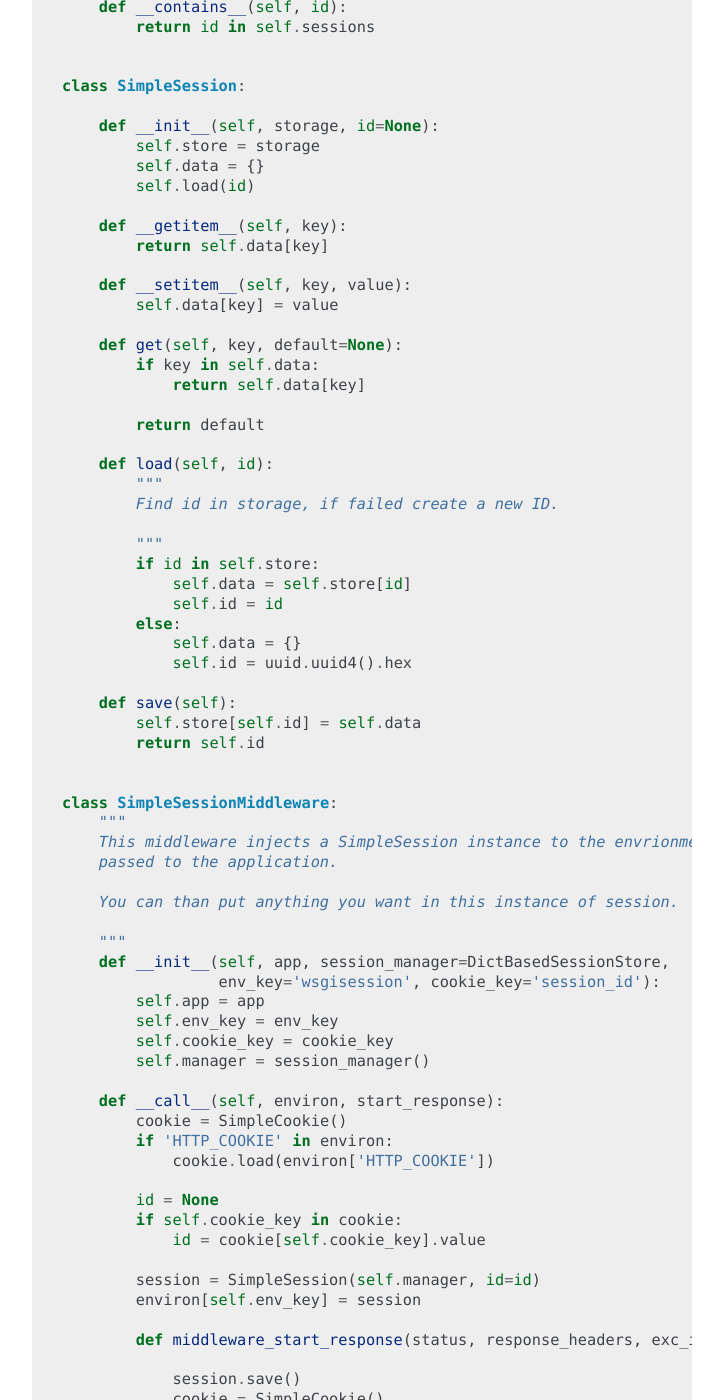
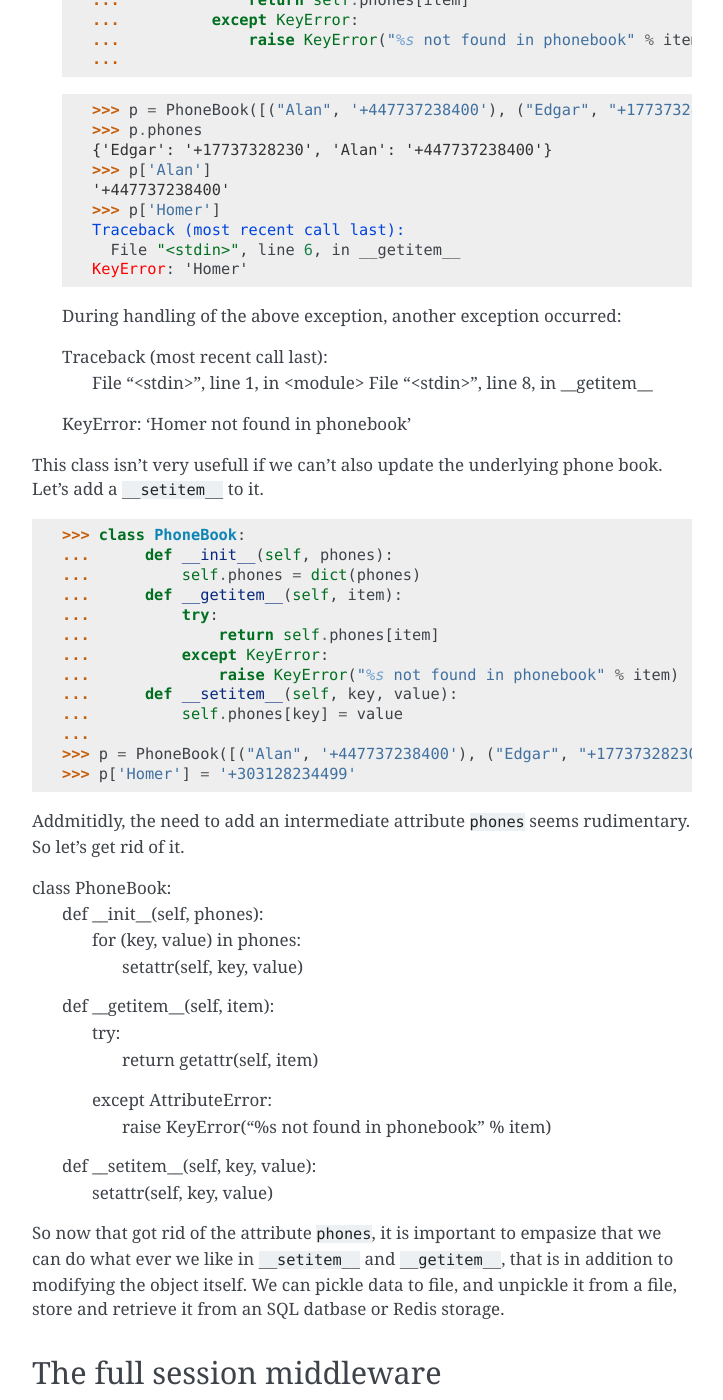
Before and after one commit to oz123/advanced-python, a Sphinx documentation site: the page built from docs/sessions.rst, in a window 1280 px wide and 1400 px high, scrolled down 2046 px. Shown: the whole window, without its empty margins (388-1111 px from the left). Built offline with Sphinx 7.4.7, drawn with Linux system fonts in a browser that asks for light colours; some of the changed text lies outside the part shown.

Commit message:
Add more notes about attribute access

```diff
--- a/docs/sessions.rst
+++ b/docs/sessions.rst
@@ -32,8 +32,8 @@ partially true. Let's look at an instance ``p`` of the class ``Person``:
 
 When accessing ``p.name`` there is a chain of lookups of ``p`` in a few places.
 A look up in ``p.__dict__`` is almost the last action. We will discuss the
-complete process of attribute access later. For now, we are going to present a
-partially correct image.
+complete process of attribute access later. For now, we are going to stay with
+this partially correct image.
 
 If the attribute we are trying to access is not found in the instances
 `__dict__` the same attribute will be searched in the class ``__dict__``.
@@ -76,6 +76,91 @@ method just added a new underlying attribute, so everytime we access the store,
 the interpreter needs to do an extra step to first pick up ``store`` from
 ``session.__dict__`` and then store an item in an embeded ``__dict__`` within.
 
+As already pointed above, we want our SessionStorage class to behave like a
+dictionary. To do that we need to create a class with a few special methods.
+Specifically, we are going to create a ``__getitem__`` method which alows
+us to access the session data with ``session['session_id']``.
+
+Exercise 6
++++++++++++
+
+Implement a ``PhoneBook`` class with a ``__getitem__`` method.
+The class should have the following ``__init__``:
+
+
+   >>> class PhoneBook:
+   ...      def __init__(self, phones):
+   ...          self.phones = dict(phones)
+
+
+
+   >>> class PhoneBook:
+   ...      def __init__(self, phones):
+   ...          self.phones = dict(phones)
+   ...      def __getitem__(self, item):
+   ...          try:
+   ...              return self.phones[item]
+   ...          except KeyError:
+   ...              raise KeyError("%s not found in phonebook" % item)
+   ...
+
+   >>> p = PhoneBook([("Alan", '+447737238400'), ("Edgar", "+17737328230")])
+   >>> p.phones
+   {'Edgar': '+17737328230', 'Alan': '+447737238400'}
+   >>> p['Alan']
+   '+447737238400'
+   >>> p['Homer']
+   Traceback (most recent call last):
+     File "<stdin>", line 6, in __getitem__
+   KeyError: 'Homer'
+
+   During handling of the above exception, another exception occurred:
+
+   Traceback (most recent call last):
+     File "<stdin>", line 1, in <module>
+     File "<stdin>", line 8, in __getitem__
+   KeyError: 'Homer not found in phonebook'
+
+This class isn't very usefull if we can't also update the underlying phone book.
+Let's add a  ``__setitem__`` to it.
+
+>>> class PhoneBook:
+...      def __init__(self, phones):
+...          self.phones = dict(phones)
+...      def __getitem__(self, item):
+...          try:
+...              return self.phones[item]
+...          except KeyError:
+...              raise KeyError("%s not found in phonebook" % item)
+...      def __setitem__(self, key, value):
+...          self.phones[key] = value
+...
+>>> p = PhoneBook([("Alan", '+447737238400'), ("Edgar", "+17737328230")])
+>>> p['Homer'] = '+303128234499'
+
+
+Addmitidly, the need to add an intermediate attribute ``phones`` seems
+rudimentary. So let's get rid of it.
+
+
+class PhoneBook:
+     def __init__(self, phones):
+         for (key, value) in phones:
+            setattr(self, key, value)
+     def __getitem__(self, item):
+         try:
+             return getattr(self, item)
+         except AttributeError:
+             raise KeyError("%s not found in phonebook" % item)
+     def __setitem__(self, key, value):
+         setattr(self, key, value)
+
+
+So now that got rid of the attribute ``phones``, it is important to empasize
+that we can do what ever we like in ``__setitem__`` and ``__getitem__``, that
+is in addition to modifying the object itself. We can pickle data to file, and
+unpickle it from a file, store and retrieve it from an SQL datbase or Redis
+storage.
 
 
 The full session middleware
```
